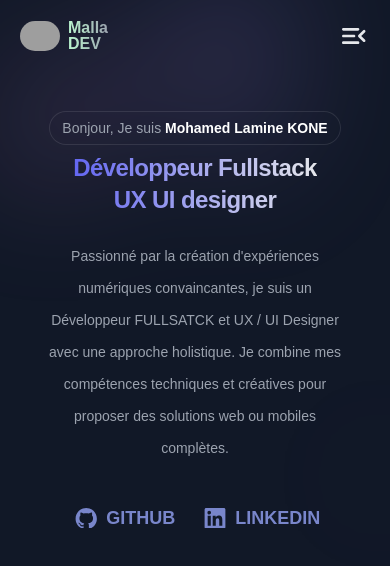
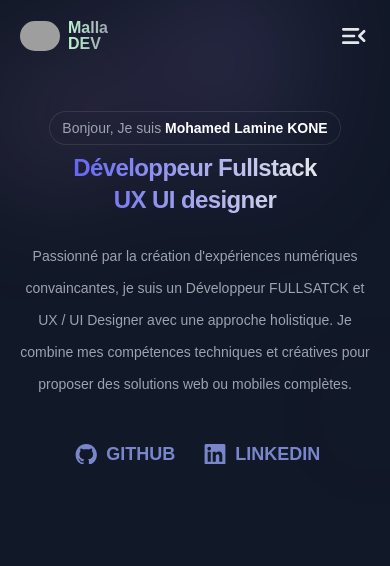
Before and after one commit to malladev/malla-dev, a React (Create React App) app: page / in a window 390 px wide. Shown: the top 566 px of the page. Built offline with nearby package versions, Linux system fonts and the light colour scheme; grey boxes are pictures that could not be loaded.

Commit message:
update responsivity

```diff
--- a/src/components/Hero.jsx
+++ b/src/components/Hero.jsx
@@ -18,7 +18,7 @@ function Hero() {
             }}
           />
         </div>
-        <div className="mx-auto max-w-2xl sm:py-20 py-10 px-10">
+        <div className="mx-auto max-w-2xl sm:py-20 py-10 sm:px-10">
           <div className="mb-2 flex items-center justify-center">
             <div className="relative rounded-full px-3 py-1 text-sm leading-6 text-gray-400 ring-1 ring-white/10 hover:ring-white/20">
               Bonjour, Je suis{" "}
@@ -28,7 +28,7 @@ function Hero() {
               </a>
             </div>
           </div>
-          <div className="text-center">
+          <div className="text-center sm:px-0 px-5">
             <h1 className="text-2xl font-bold tracking-tight bg-gradient-to-r from-indigo-500 to-gray-200 inline-block text-transparent bg-clip-text sm:text-5xl">
               Développeur Fullstack <br /> UX UI designer
             </h1>
--- a/src/components/Navbar.jsx
+++ b/src/components/Navbar.jsx
@@ -81,7 +81,7 @@ function Navbar() {
         </div>
       </div>
       {mobileMenu && (
-          <div className="bg-gray-900 md:hidden absolute inset-0 z-50 p-4 w-full h-full">
+          <div className="bg-gray-900 md:hidden flex flex-col absolute inset-0 z-50 p-4 w-full h-full">
             {/* Close menu button */}
             <div className="flex justify-end">
               <svg
@@ -113,7 +113,7 @@ function Navbar() {
                 </span>
                 <hr className="border-gray-500 w-full my-2" />
               </div>
-              <div className="flex flex-col items-center font-medium justify-center gap-y-16 text-gray-200 text-lg">
+              <div className="flex flex-col items-center font-medium justify-center gap-y-10 text-gray-200 text-base">
                 {navlinks.map((nav) => (
                   <a key={nav.id} href={nav.href}>
                     {nav.name}
```
